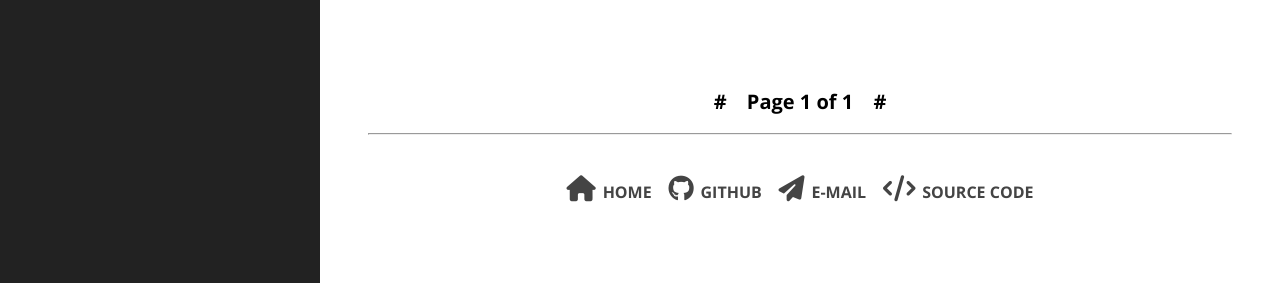
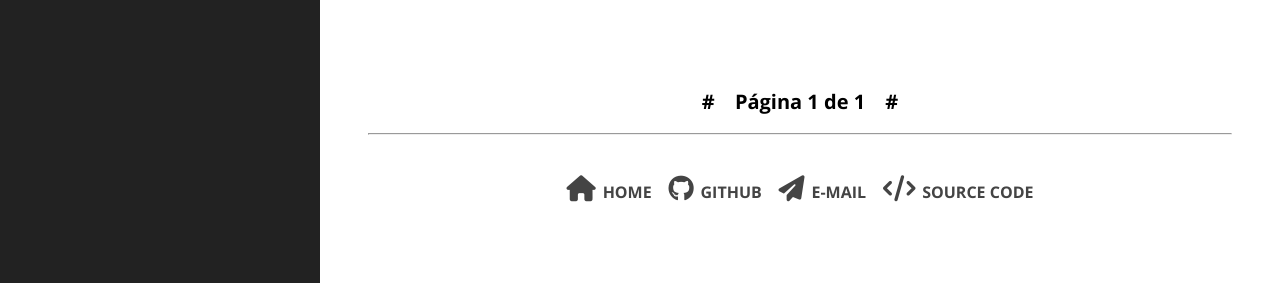
Before and after one commit to wederson/portfolio, a Jekyll site: the page built from index.html, in a window 1280 px wide. Shown: the part 443-726 px from the top of the page. Built offline with Jekyll 4.4.1, drawn with Linux system fonts in a browser that asks for light colours; nearby versions of some CDN libraries; the list of posts is cut into pages by our own code.

```diff
--- a/_layouts/home.html
+++ b/_layouts/home.html
@@ -62,24 +62,24 @@
                 {%- if paginator.previous_page %}
                     <li class="pure-menu-item">
                         <a href="{{ paginator.previous_page_path | relative_url }}">
-                            🡐
-                                            Previous</a>
+                            <<
+                                            Anterior</a>
                     </li>
                 {%- else %}
                     <li class="pure-menu-item">#</li>
                 {%- endif %}
 
                 <li class="pure-menu-item" id="current-page">
-                    Page
+                    Página
                     {{ paginator.page }}
-                    of
+                    de
                     {{ paginator.total_pages }}
                 </li>
 
                 {%- if paginator.next_page %}
                     <li class="pure-menu-item">
-                        <a href="{{ paginator.next_page_path | relative_url }}" class="next-page">Next
-                                            🡒
+                        <a href="{{ paginator.next_page_path | relative_url }}" class="next-page">Próximo
+                                            >>
                         </a>
                     </li>
                 {%- else %}
```
Also changed, not shown: 404.html (+5 -3 lines), _pages/dates.md (+1 -1 lines).
